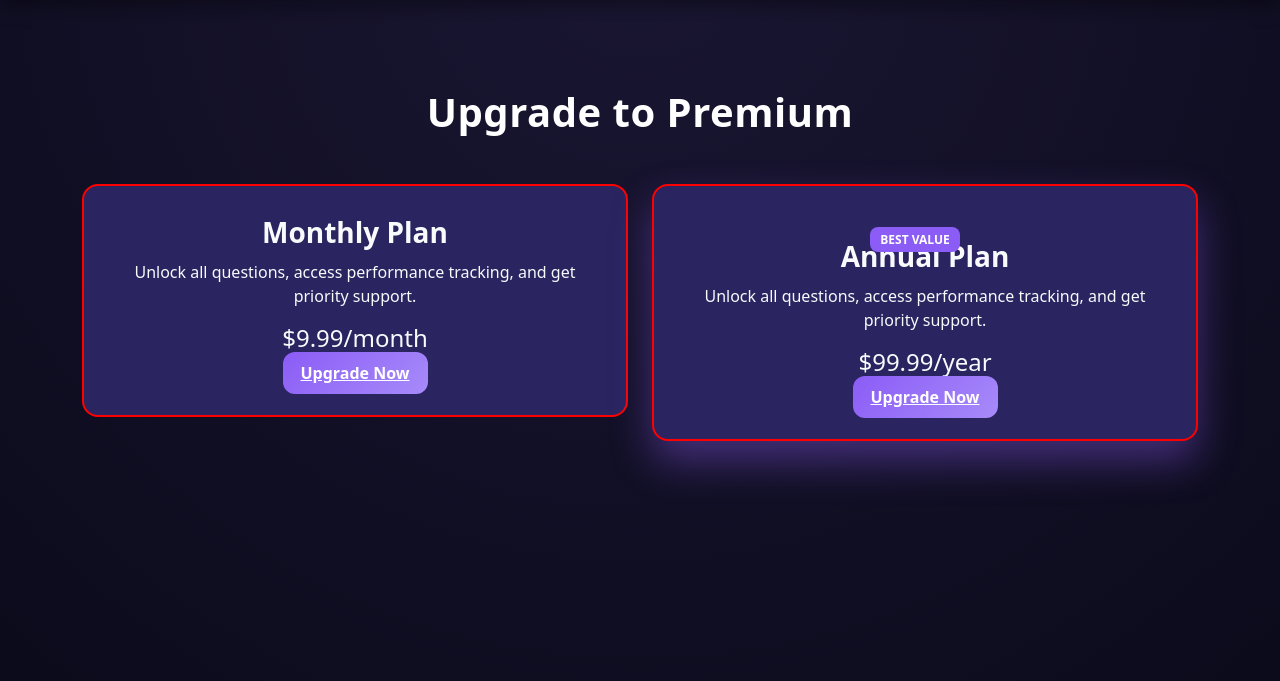
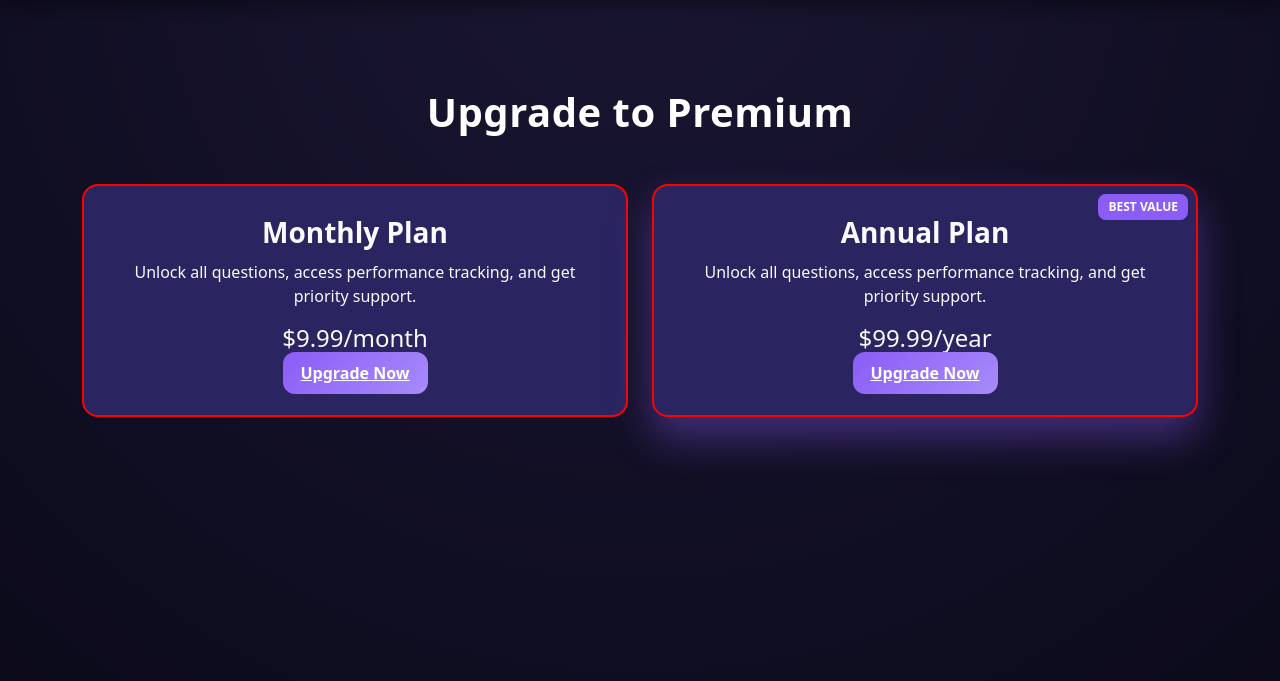
Before and after one commit to Ryan-ford25/Milestone-project-4, a Django app: page /upgrade/ in a window 1280 px wide. Shown: the part 64-745 px from the top of the page. Run offline with Django 5.2, Linux system fonts and the light colour scheme; some libraries are stand-ins or nearby versions.

Commit message:
Adjusting the css for the plan card so that the best value tag isnt positioned relative to the page

```diff
--- a/static/css/base.css
+++ b/static/css/base.css
@@ -297,6 +297,7 @@ footer{
 }
 
 .plan-card{
+  position: relative;
   background: #2A2460 !important;
   border: 2px solid red !important;
   border-radius:16px;
@@ -323,9 +324,9 @@ footer{
 
 .popular::before{
   content:"BEST VALUE";
-  position:relative;
-  top:10px;
-  right:10px;
+  position:absolute;
+  top:8px;
+  right:8px;
   background:#8B5CF6;
   color:white;
   padding:4px 10px;
```
Also changed, not shown: 1 other file.
